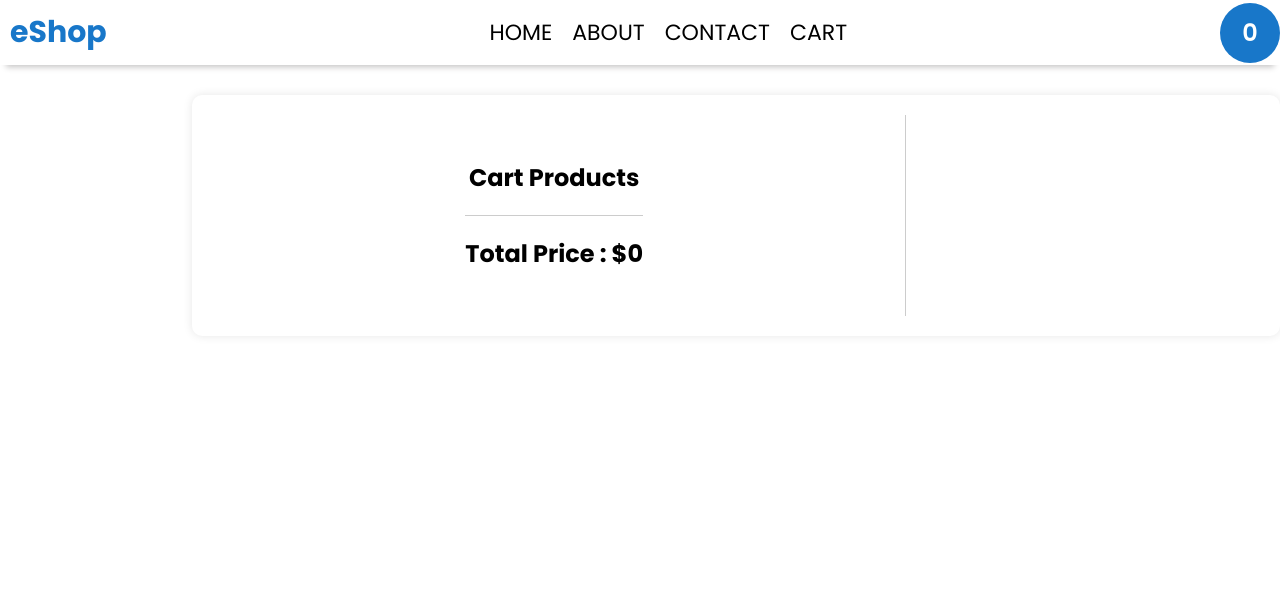
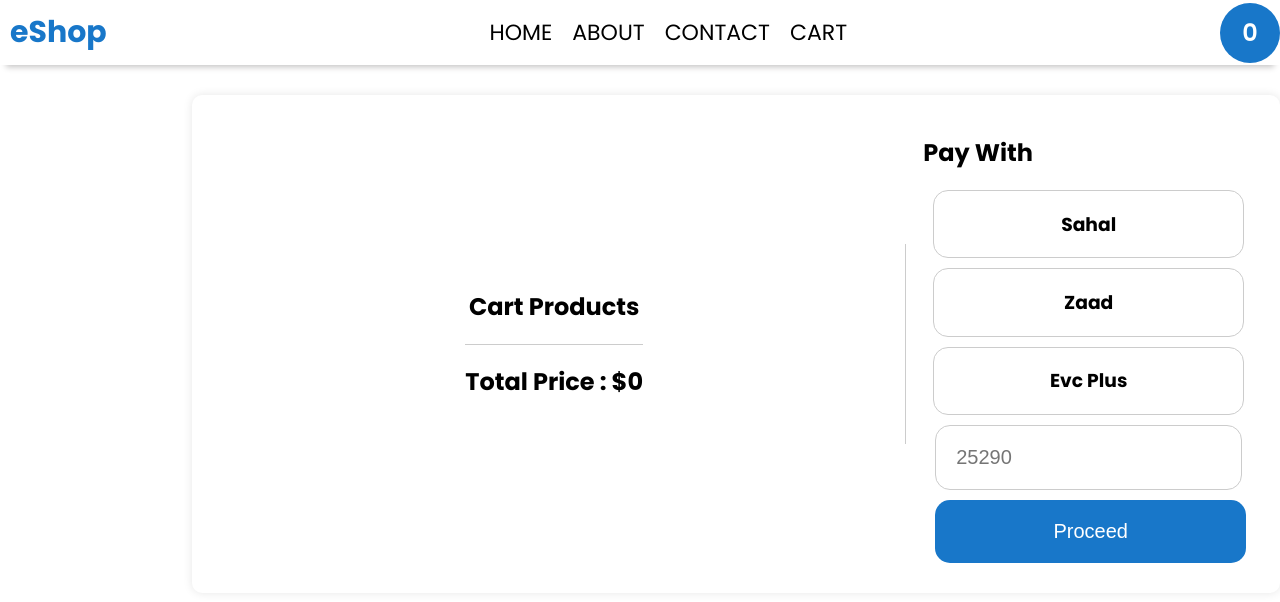
Before and after one commit to mohamedsahal/eRestaurant-With-WaafiPay, a React (Create React App) app: page /cart in a window 1280 px wide. Shown: the top 602 px of the page. Built offline with nearby package versions, Linux system fonts and the light colour scheme.

Commit message:
evc payments design

```diff
--- /dev/null
+++ b/src/components/payments/Payments.jsx
@@ -0,0 +1,31 @@
+import React from 'react'
+import "./payments.css"
+
+const Payments = () => {
+  return (
+    <div>
+        <h2>Pay With</h2>
+        <div className="payment-cards">
+            <div className="payment-card">
+                <h3>Sahal</h3>
+            </div>
+
+            <div className="payment-card">
+                <h3>Zaad</h3>
+            </div>
+
+            <div className="payment-card">
+                <h3>Evc Plus</h3>
+            </div>
+        </div>
+
+        <form>
+            <input type="text" className='form-control' placeholder='25290'/>
+        </form>
+
+        <button className='btn-proceed'>Proceed</button>
+    </div>
+  )
+}
+
+export default Payments
--- /dev/null
+++ b/src/components/payments/payments.css
@@ -0,0 +1,34 @@
+.payment-card{
+    border: 1px solid #ccc;
+    border-radius: 15px;
+    padding: 0;
+    margin: 10px;
+    cursor: pointer;
+    text-align: center;
+}
+
+.payment-card:hover{
+    background-color: rgba(24, 118, 201, 0.159);
+    border-color: rgb(8, 92, 165);
+}
+
+.form-control{
+    width: 80%;
+    margin: 0 12px;
+    padding: 20px;
+    border: 1px solid #ccc;
+    border-radius: 15px;
+    font-size: 20px;
+    outline: none;
+}
+.btn-proceed{
+    background-color: #1877c9;
+    width: 94%;
+    margin: 10px 12px;
+    padding: 20px;
+    border-radius: 15px;
+    font-size: 20px;
+    border: 0;
+    color: white;
+    cursor: pointer;
+}
--- a/src/pages/cart.jsx
+++ b/src/pages/cart.jsx
@@ -1,10 +1,12 @@
 import React from 'react'
 import ProductCart from '../components/cart/ProductCart'
+import Payments from '../components/payments/Payments'
 
 const Cart = () => {
   return (
     <div className="cart-container">
        <ProductCart/>
+       <Payments/>
     </div>
 
   )
```
